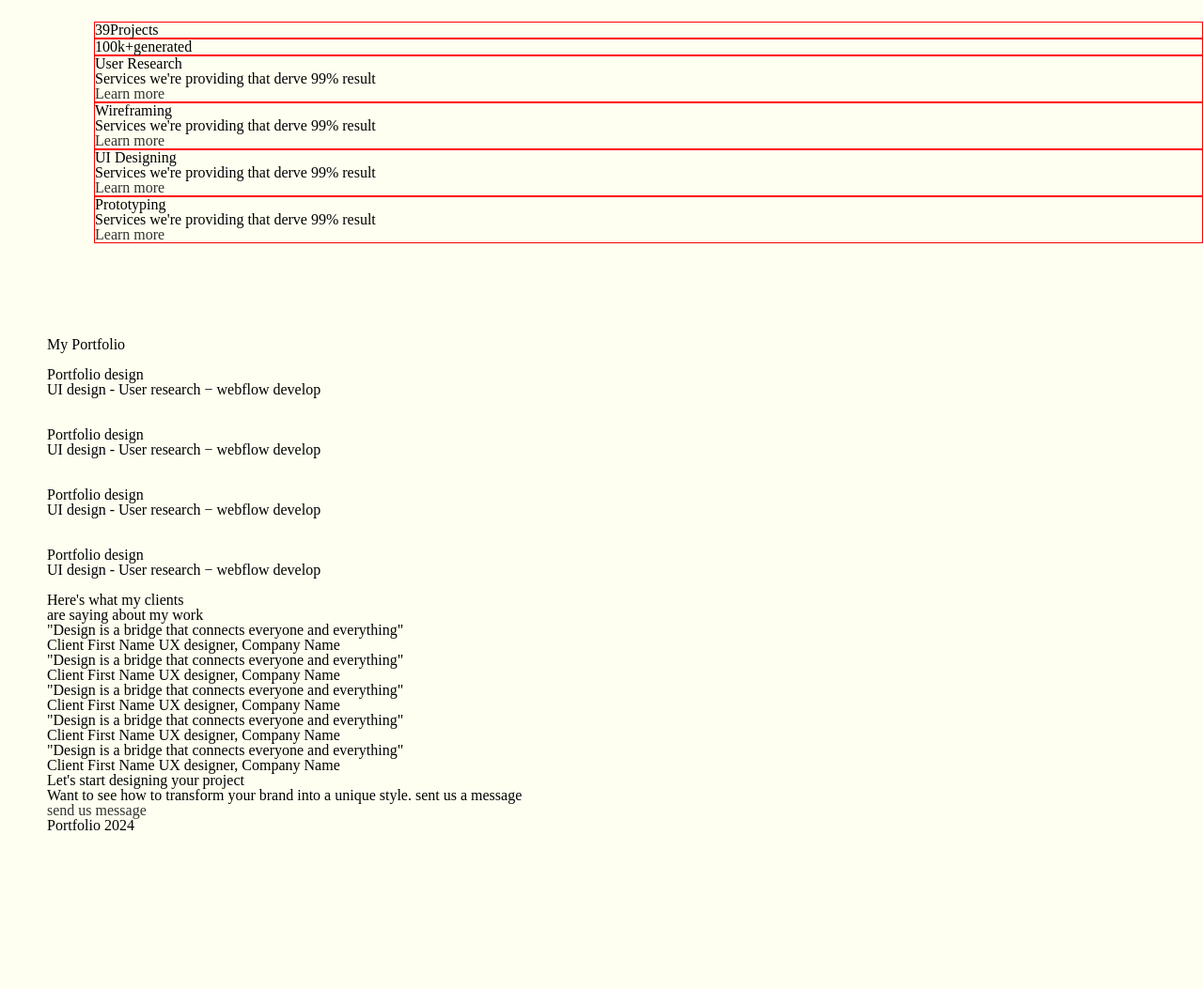
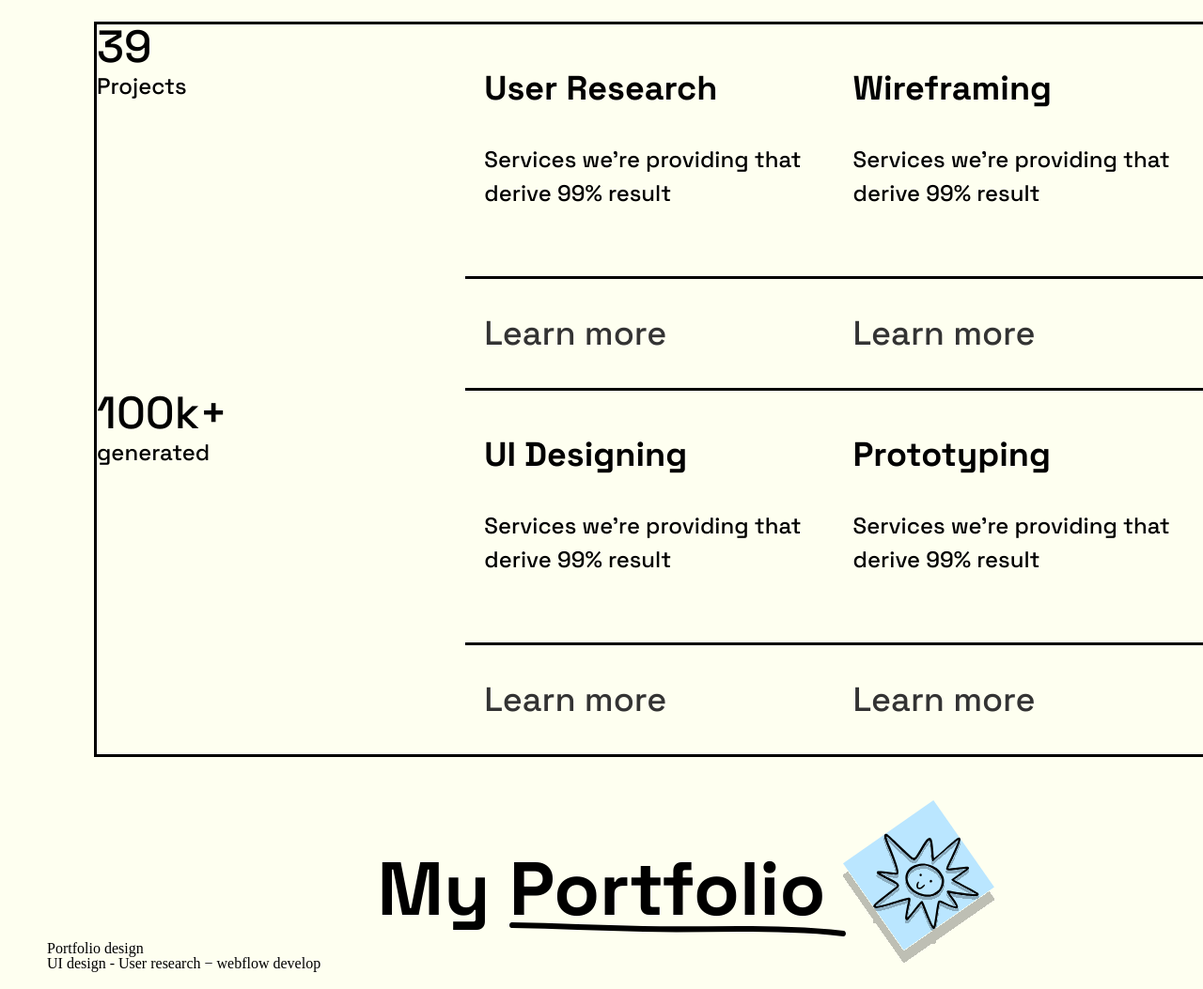
Before and after one commit to s2yeji/project_re, a plain HTML site: page index.html in a window 1280 px wide. Shown: the part 1700-2753 px from the top of the page at 94% size. Before the commit the page ends 2603 px from the top, so only its background shows below. Drawn offline with Linux system fonts and the light colour scheme.

Commit message:
2024-03-28

```diff
--- /dev/null
+++ b/common.css
@@ -0,0 +1,206 @@
+:root {
+  --mColor1: #000;
+  --mColor2: #333;
+  --mColor3: #888;
+  --mColor4: #eaeaea;
+  --white: white;
+}
+
+body {
+  background-color: var(--mColor1);
+  color: var(--white);
+}
+
+.ham {
+  position: fixed;
+  top: 3rem;
+  left: 3rem;
+  width: 30px;
+  height: 30px;
+  animation: ani1 1s infinite alternate linear;
+  z-index: 9999;
+  cursor: pointer;
+}
+.ham span {
+  position: absolute;
+  width: 100%;
+  height: 4px;
+  background-color: var(--mColor4);
+  border-radius: 2px;
+}
+.ham span:nth-of-type(1) {
+  top: 0;
+}
+.ham span:nth-of-type(2) {
+  top: 50%;
+  transform: translateY(-50%);
+}
+.ham span:nth-of-type(3) {
+  top: calc(100% - 4px);
+}
+.ham.off {
+  display: none;
+  animation-play-state: paused;
+  z-index: -1;
+}
+.ham.off span:nth-of-type(1) {
+  transform: rotate(45deg);
+  transform-origin: left;
+  top: 3px;
+  left: 3px;
+}
+.ham.off span:nth-of-type(2) {
+  display: none;
+}
+.ham.off span:nth-of-type(3) {
+  transform: rotate(-45deg);
+  transform-origin: left;
+  left: 3px;
+  top: calc(100% - 6px);
+}
+@keyframes ani1 {
+  0% {
+    transform: scale(0.8);
+    opacity: 0.8;
+  }
+  100% {
+    transform: scale(1);
+    opacity: 1;
+  }
+}
+
+header {
+  border: 1px solid cyan;
+  position: fixed;
+  width: 200px;
+  height: 100vh;
+  /* left: -100%; */
+  background-color: var(--mColor4);
+  text-align: center;
+  padding-top: 100px;
+  transition: 0.5s;
+  transform: perspective(900px) rotateY(120deg);
+  transform-origin: left;
+  /* transform: skewX(-10deg); */
+  z-index: 10;
+}
+/* header > * {
+  transform: skewX(10deg);
+} */
+header.on {
+  /* left: 0; */
+  transform: perspective(900px) rotateY(10deg);
+}
+header img {
+  width: 50%;
+}
+header nav {
+  margin: 100px 0;
+}
+header a {
+  color: var(--mColor2);
+  display: block;
+  padding: 1rem;
+  border-bottom: 1px dotted var(--mColor3);
+  transition: 0.5s;
+}
+header a:first-of-type {
+  border-top: 1px dotted var(--mColor3);
+}
+header a:hover {
+  background-color: var(--mColor2);
+  color: var(--white);
+}
+
+main {
+  width: 100%;
+  height: 100vh;
+  left: 0;
+  top: 0;
+  position: fixed;
+  visibility: hidden;
+  z-index: -1;
+  transform: perspective(800px) rotateY(0);
+  transform-origin: right;
+  transition: 0.5s;
+}
+main.on {
+  visibility: visible;
+  z-index: 1;
+  transform: perspective(800px) rotateY(-5deg);
+}
+main > section {
+  position: absolute;
+  width: 100%;
+  height: 100%;
+  background-color: var(--mColor3);
+  visibility: hidden;
+  z-index: -1;
+  transition: 0.5s;
+  display: grid;
+  grid-template-columns: repeat(4, 1fr);
+  /* grid-template-rows: repeat(4, 25%); */
+  grid-auto-rows: 25%;
+}
+main > section.on {
+  visibility: visible;
+  z-index: 1;
+}
+
+main > section > div {
+  border: 1px solid cyan;
+  display: flex;
+  justify-content: center;
+  align-items: center;
+
+  background-color: var(--mColor2);
+  transform: perspective(800px) rotateY(180deg);
+  backface-visibility: hidden;
+  transition: 1s;
+  opacity: 0;
+}
+main > section.on > div {
+  transform: perspective(800px) rotateY(0deg);
+  opacity: 1;
+}
+main > section > div img {
+  width: 100%;
+  height: 100%;
+  object-fit: cover;
+}
+
+/* 남성 섹션 영역  */
+.box1 > div:nth-of-type(1) {
+  grid-column: span 2;
+}
+.box1 > div:nth-of-type(6) {
+  grid-column: span 2;
+  grid-row: span 2;
+}
+.box1 > div:nth-of-type(10) {
+  grid-column: span 2;
+}
+
+/* 여성 */
+.box2 > div:nth-of-type(3) {
+  grid-column: span 2;
+}
+.box2 > div:nth-of-type(4) {
+  grid-row: span 2;
+}
+.box2 > div:nth-of-type(5) {
+  grid-row: span 2;
+  grid-column: span 2;
+}
+
+/* 키즈 */
+.box3 > div:nth-of-type(1) {
+  grid-row: span 4;
+  grid-column: span 2;
+}
+.box3 > div:nth-of-type(4) {
+  grid-column: span 2;
+}
+.box3 > div:nth-of-type(5) {
+  grid-row: span 2;
+}
--- a/css/common.css
+++ b/css/common.css
@@ -250,16 +250,22 @@ main section:nth-of-type(1) .right::before {
   left: -36px;
 }
 main section:nth-of-type(1) .right > svg:hover {
-  animation: bell 0.5s infinite;
+  animation: bell 0.7s;
 }
 @keyframes bell {
   0%,
-  50%,
+  20%,
+  40%,
+  60%,
+  80%,
   100% {
     transform: rotate(3deg);
   }
-  25%,
-  75% {
+  10%,
+  30%,
+  50%,
+  70%,
+  90% {
     transform: rotate(-3deg);
   }
 }
@@ -298,15 +304,99 @@ main section:nth-of-type(3) h2::before {
   top: 0;
   right: -100px;
 }
-main section:nth-of-type(3) > div > div {
-  display: grid;
+main section:nth-of-type(3) .box {
+  display: flex;
+  flex-wrap: wrap;
+  border: 3px solid var(--black);
+  border-right: 0;
 }
-main section:nth-of-type(3) > div > div > * {
-  border: 1px solid red;
+main section:nth-of-type(3) .item {
+  width: 33.33%;
+}
+main section:nth-of-type(3) .item1,
+main section:nth-of-type(3) .item2 {
+}
+main section:nth-of-type(3) .item1 {
+  order: 1;
+}
+main section:nth-of-type(3) .item2 {
+  order: 4;
+}
+main section:nth-of-type(3) .item3 {
+  order: 2;
+}
+main section:nth-of-type(3) .item4 {
+  order: 3;
+}
+main section:nth-of-type(3) .item5 {
+  order: 5;
+}
+main section:nth-of-type(3) .item6 {
+  order: 6;
+}
+main section:nth-of-type(3) .item p {
+  font-family: 'space grotesk';
+  font-weight: 500;
+  font-size: 24px;
+  line-height: 1.5;
+}
+main section:nth-of-type(3) .item1 p span,
+main section:nth-of-type(3) .item2 p span {
+  display: block;
+  font-size: 48px;
+  line-height: 1;
+}
+main section:nth-of-type(3) .item h3 {
+  font-family: 'space grotesk';
+  font-weight: 700;
+  font-size: 36px;
+  padding: 50px 20px 40px 20px;
+}
+main section:nth-of-type(3) .item3 p,
+main section:nth-of-type(3) .item4 p,
+main section:nth-of-type(3) .item5 p,
+main section:nth-of-type(3) .item6 p {
+  padding: 0 20px 70px 20px;
+}
+main section:nth-of-type(3) .item a {
+  display: block;
+  font-family: 'space grotesk';
+  font-weight: 500;
+  font-size: 36px;
+  border-top: 3px solid var(--black);
+  border-bottom: 3px solid var(--black);
+  padding: 40px 20px;
+}
+main section:nth-of-type(3) .item5 a,
+main section:nth-of-type(3) .item6 a {
+  border-bottom: 0;
 }
 
 main section:nth-of-type(4) {
 }
+main section:nth-of-type(4) h2 {
+  text-align: center;
+  font-family: 'space grotesk';
+  font-weight: 700;
+  font-size: 80px;
+}
+main section:nth-of-type(4) h2 span {
+  position: relative;
+}
+
+main section:nth-of-type(4) h2 span::before {
+  content: url('../img/Vector-3.svg');
+  position: absolute;
+  left: 0;
+  bottom: -12px;
+}
+main section:nth-of-type(4) h2 span::after {
+  content: url('../img/Frame\ 95473.svg');
+  position: absolute;
+  right: -180px;
+  bottom: -40px;
+}
+
 main section:nth-of-type(5) {
 }
 main section:nth-of-type(6) {
--- a/index.html
+++ b/index.html
@@ -459,35 +459,43 @@
         <section>
           <div class="inner">
             <h2>Services we're providing<br />that derive 99&#37; result</h2>
-            <div>
-              <div><span>39</span>Projects</div>
-              <div><span>100k&#43;</span>generated</div>
-              <div>
+            <div class="box">
+              <div class="item item1">
+                <p><span>39</span>Projects</p>
+              </div>
+              <div class="item item2">
+                <p><span>100k+</span>generated</p>
+              </div>
+              <div class="item item3">
                 <h3>User Research</h3>
-                <p>Services we're providing that derve 99&#37; result</p>
+                <p>Services we're providing that derive 99% result</p>
                 <a href="#">Learn more</a>
               </div>
-              <div>
+              <div class="item item4">
                 <h3>Wireframing</h3>
-                <p>Services we're providing that derve 99&#37; result</p>
+                <p>Services we're providing that derive 99% result</p>
                 <a href="#">Learn more</a>
               </div>
+              <div class="item item5">
                 <div>
                   <h3>UI Designing</h3>
-                <p>Services we're providing that derve 99&#37; result</p>
+                  <p>Services we're providing that derive 99% result</p>
                   <a href="#">Learn more</a>
                 </div>
+              </div>
+              <div class="item item6">
                 <div>
                   <h3>Prototyping</h3>
-                <p>Services we're providing that derve 99&#37; result</p>
+                  <p>Services we're providing that derive 99% result</p>
                   <a href="#">Learn more</a>
+                </div>
               </div>
             </div>
           </div>
         </section>
         <section>
           <div class="mw inner">
-            <h2>My Portfolio</h2>
+            <h2>My <span>Portfolio</span></h2>
             <ul>
               <li>
                 <div><img src="" alt="" /></div>
```
Also changed, not shown: img/Frame 95473.svg (added), img/Vector-3.svg (added). Lines whose indentation alone changed are shown as unchanged.
